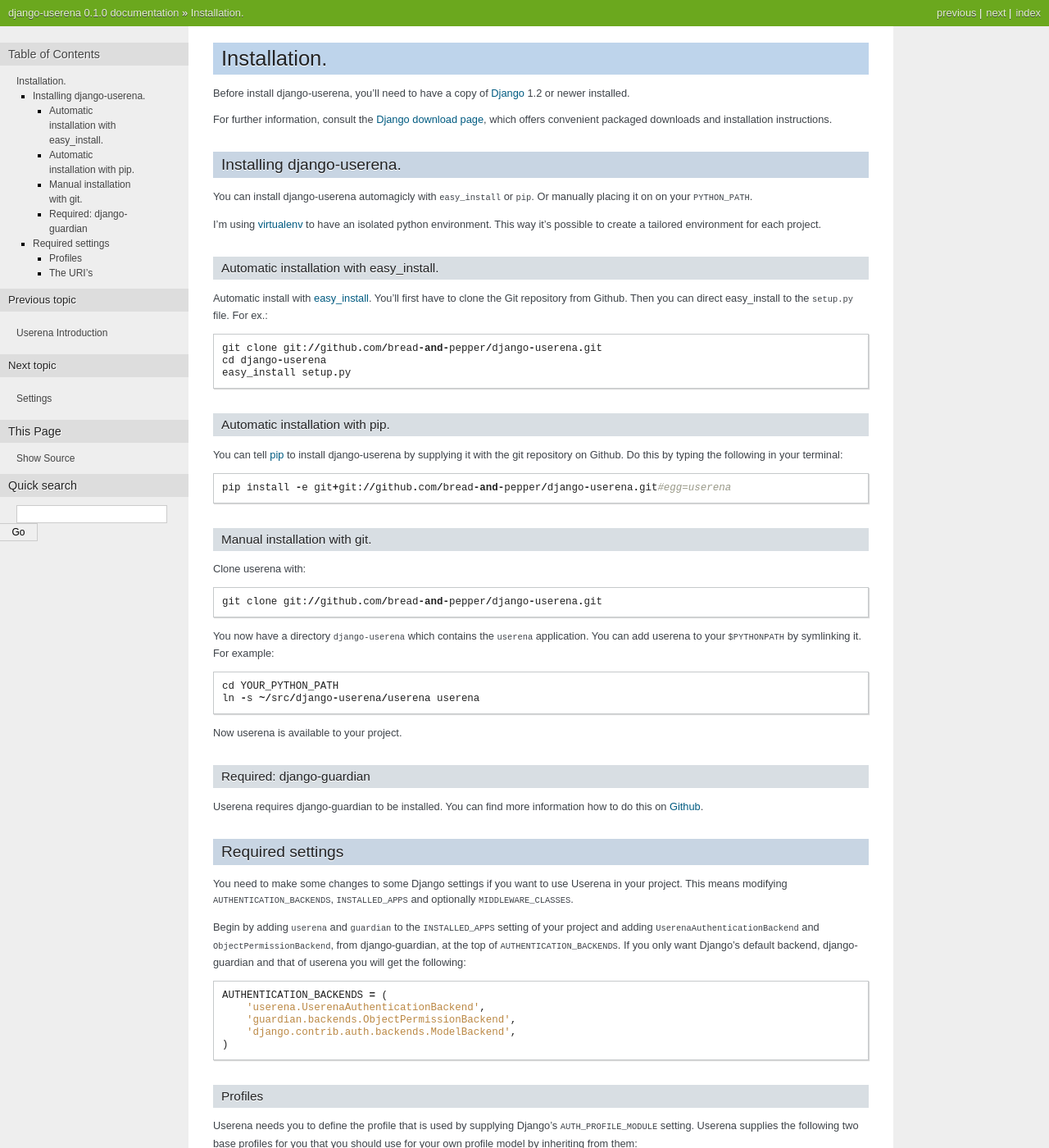
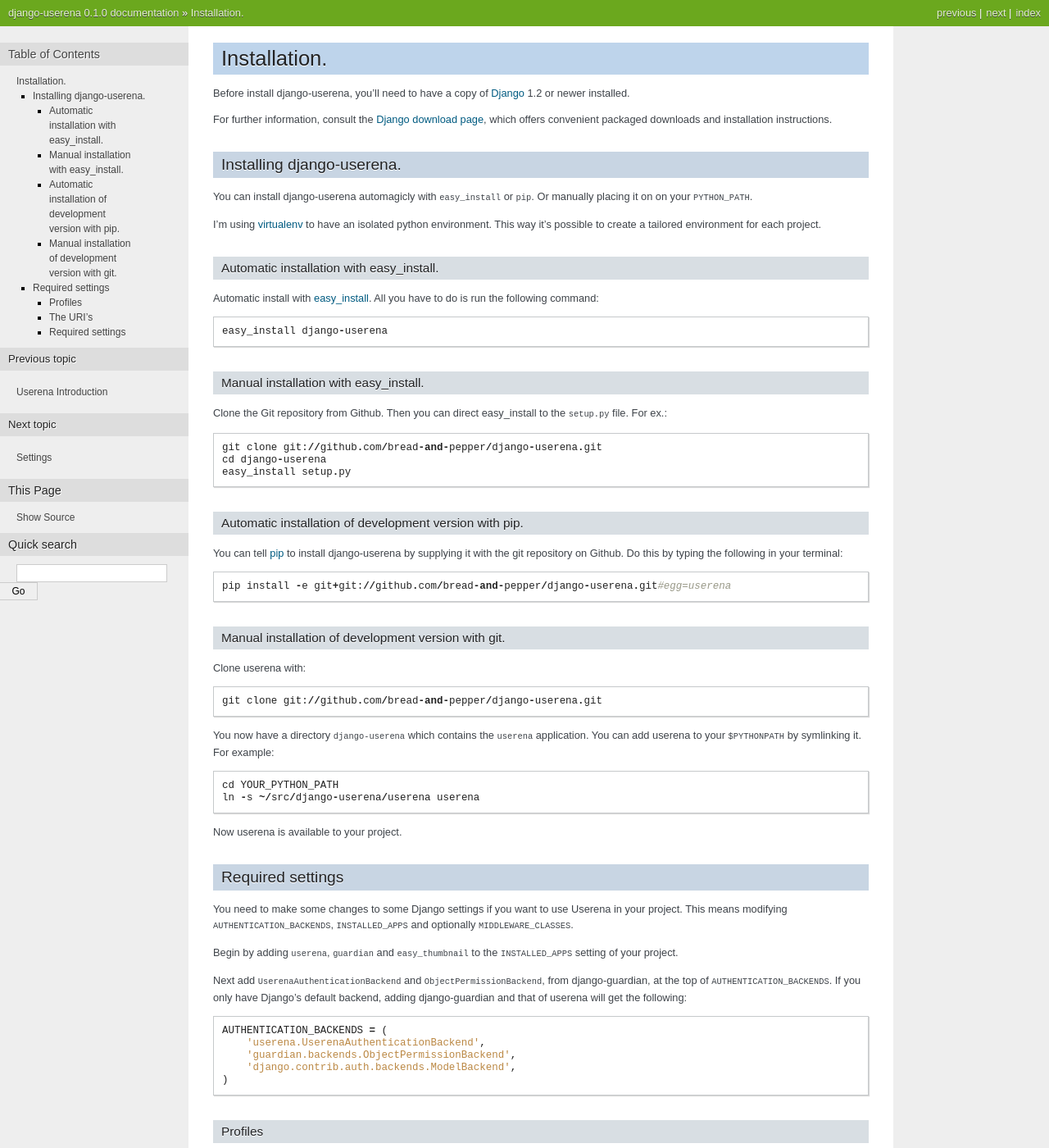
Before and after one commit to napster0125/django-ena-for-user, a Sphinx documentation site: the page built from docs/installation.rst, in a window 1280 px wide and 1400 px high. Shown: the whole window at 82% size. Built offline with Sphinx 7.4.7, drawn with Linux system fonts in a browser that asks for light colours; some of the changed text lies outside the part shown.

Commit message:
Docs and issue #18.

```diff
--- a/docs/installation.rst
+++ b/docs/installation.rst
@@ -24,8 +24,14 @@
 ~~~~~~~~~~~~~~~~~~~~~~~~~~~~~~~~~~~~~~~~~
 
 Automatic install with `easy_install
-<http://peak.telecommunity.com/DevCenter/EasyInstall>`_. You'll first have to
-clone the Git repository from Github. Then you can direct easy_install to the
+<http://peak.telecommunity.com/DevCenter/EasyInstall>`_. All you have to do is
+run the following command::
+
+    easy_install django-userena
+
+Manual installation with easy_install.
+~~~~~~~~~~~~~~~~~~~~~~~~~~~~~~~~~~~~~~
+Clone the Git repository from Github. Then you can direct easy_install to the
 ``setup.py`` file. For ex.::
 
     git clone git://github.com/bread-and-pepper/django-userena.git
@@ -33,8 +39,8 @@
     easy_install setup.py
 
 
-Automatic installation with pip.
-~~~~~~~~~~~~~~~~~~~~~~~~~~~~~~~~
+Automatic installation of development version with pip.
+~~~~~~~~~~~~~~~~~~~~~~~~~~~~~~~~~~~~~~~~~~~~~~~~~~~~~~~
 
 You can tell `pip <http://pip.openplans.org/>`_ to install django-userena by
 supplying it with the git repository on Github. Do this by typing the following
@@ -43,8 +49,8 @@
     pip install -e git+git://github.com/bread-and-pepper/django-userena.git#egg=userena
 
 
-Manual installation with git.
-~~~~~~~~~~~~~~~~~~~~~~~~~~~~~
+Manual installation of development version with git.
+~~~~~~~~~~~~~~~~~~~~~~~~~~~~~~~~~~~~~~~~~~~~~~~~~~~
 
 Clone userena with::
 
@@ -59,12 +65,6 @@
 
 Now userena is available to your project.
 
-Required: django-guardian
-~~~~~~~~~~~~~~~~~~~~~~~~~
-
-Userena requires django-guardian to be installed. You can find more information
-how to do this on `Github`_.
-
 Required settings
 -----------------
 
@@ -72,11 +72,13 @@
 Userena in your project. This means modifying ``AUTHENTICATION_BACKENDS``,
 ``INSTALLED_APPS`` and optionally ``MIDDLEWARE_CLASSES``.
 
-Begin by adding ``userena`` and ``guardian`` to the ``INSTALLED_APPS`` setting
-of your project and adding ``UserenaAuthenticationBackend`` and
-``ObjectPermissionBackend``, from django-guardian, at the top of
-``AUTHENTICATION_BACKENDS``. If you only want Django's default backend,
-django-guardian and that of userena you will get the following::
+Begin by adding ``userena``, ``guardian`` and ``easy_thumbnail`` to the
+``INSTALLED_APPS`` setting of your project.
+
+Next add ``UserenaAuthenticationBackend`` and ``ObjectPermissionBackend``, from
+django-guardian, at the top of ``AUTHENTICATION_BACKENDS``. If you only have
+Django's default backend, adding django-guardian and that of userena will get
+the following::
 
     AUTHENTICATION_BACKENDS = (
         'userena.UserenaAuthenticationBackend',
@@ -125,4 +131,23 @@
 :ref:`settings <settings>` and :ref:`templates <templates>` for further
 configuration options.
 
+Required settings
+~~~~~~~~~~~~~~~~~
+
+Django-guardian requires you to set the ``ANONYMOUS_USER_ID`` setting. I always
+set this to ``-1``. As noted before, you are also required to set the
+``AUTH_PROFILE_MODULE`` to your custom defined profile.
+
+To integrate Django with userena you should alter the following three settings
+to reflect the URI you have chosen for userena. For example, if userena lives
+under ``accounts``::
+
+    LOGIN_REDIRECT_URL = '/accounts/%(username)s/'
+    LOGIN_URL = '/accounts/signin/'
+    LOGOUT_URL = '/accounts/signout/'
+
+The above should supply you with a fully functional account management app. for
+your project. You can look into the next chapter to fully customize userena to
+your likings.
+
 .. _Github: https://github.com/lukaszb/django-guardian
```
Also changed, not shown: other parts of docs/installation.rst (+7 -3 lines), docs/commands.rst (+11 -2 lines), docs/index.rst (+9 -15 lines), docs/settings.rst (+21 -0 lines), 3 other files.
